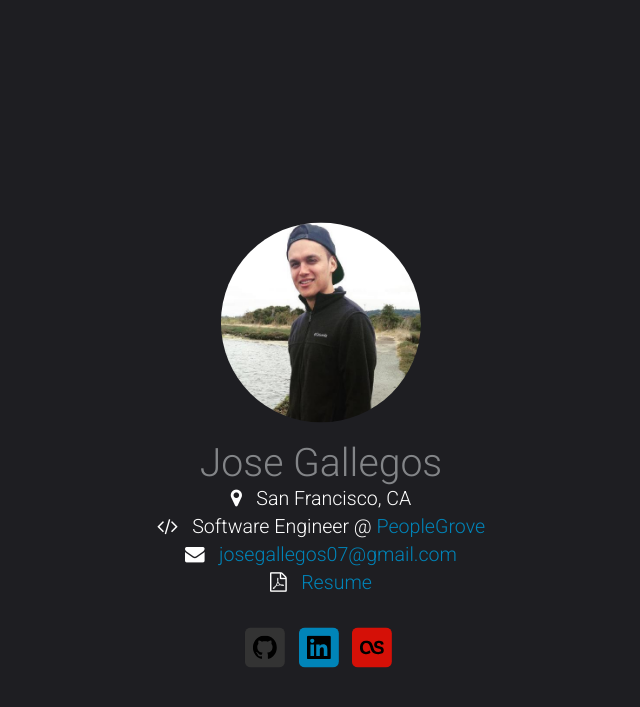
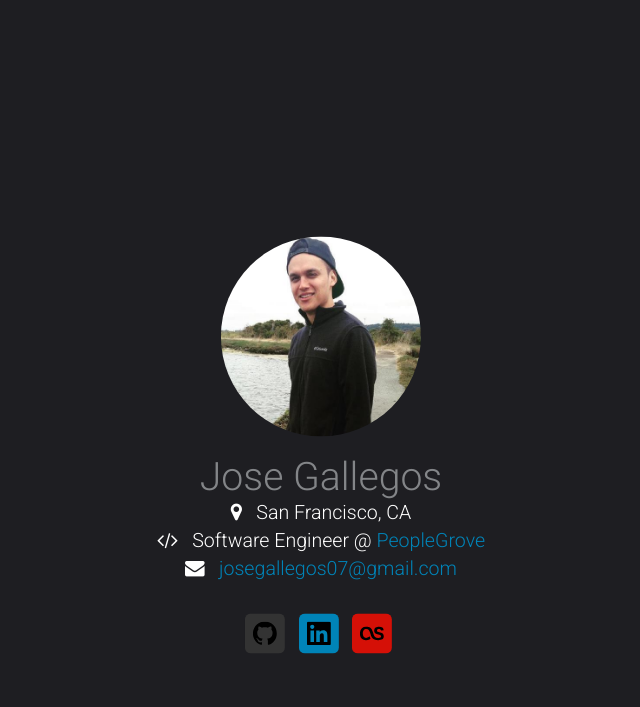
Before and after one commit to josegallegos07/josegallegos.info, a Jekyll site: the page built from index.html, in a window 1280 px wide. Shown: the top 707 px of the page, without its empty margins (319-959 px from the left). Built offline with Jekyll 4.4.1, drawn with Linux system fonts in a browser that asks for light colours; nearby versions of some CDN libraries.

Commit message:
remove resume

```diff
--- a/_data/profile.json
+++ b/_data/profile.json
@@ -14,11 +14,7 @@
     "icon": "envelope",
     "desc": "contact",
     "val": "<a href='mailto:josegallegos07@gmail.com'>josegallegos07@gmail.com</a>"
-  }, {
-    "icon": "file-pdf-o",
-    "desc": "resume",
-    "val": "<a href='assets/raw/gallegos2018.pdf'>Resume</a>"
-  }],
+  },],
   "social_media": [{
     "profile": "github",
     "icon": "github",
```
Also changed, not shown: 1 other file.
